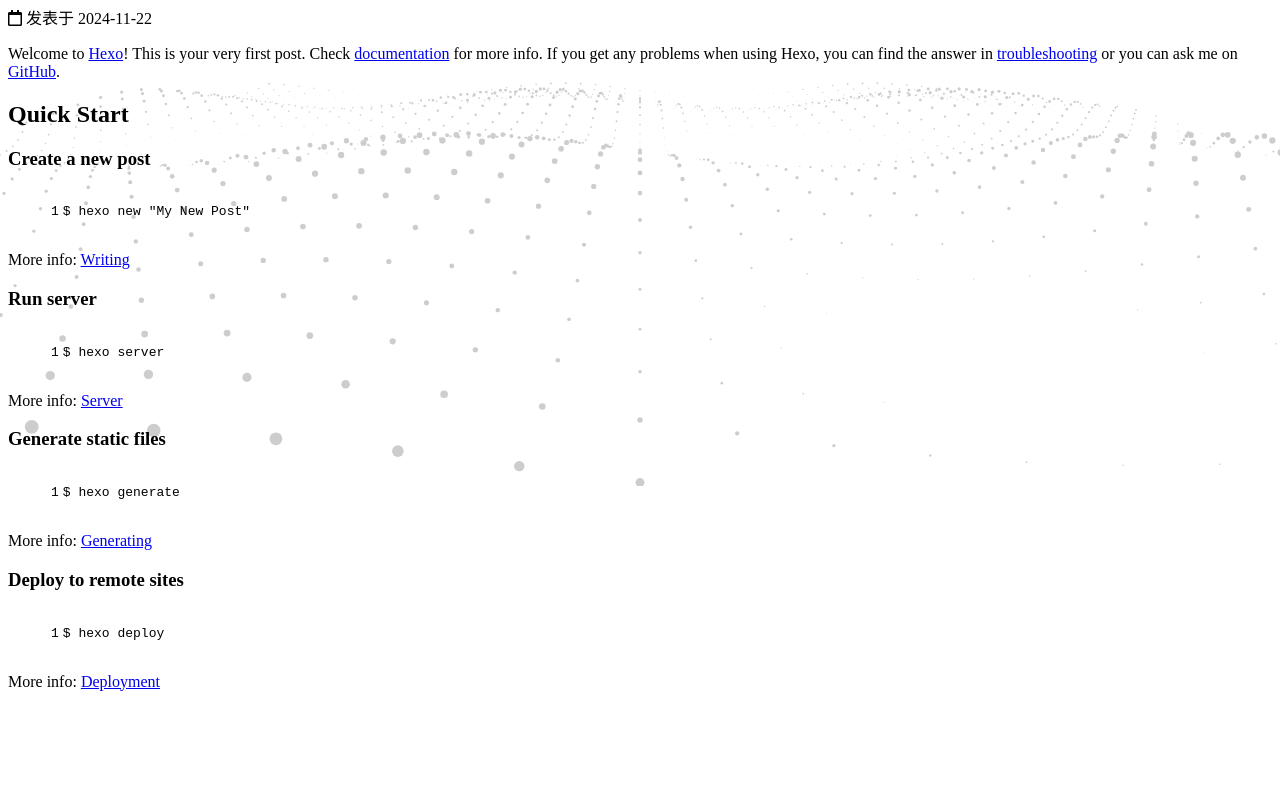
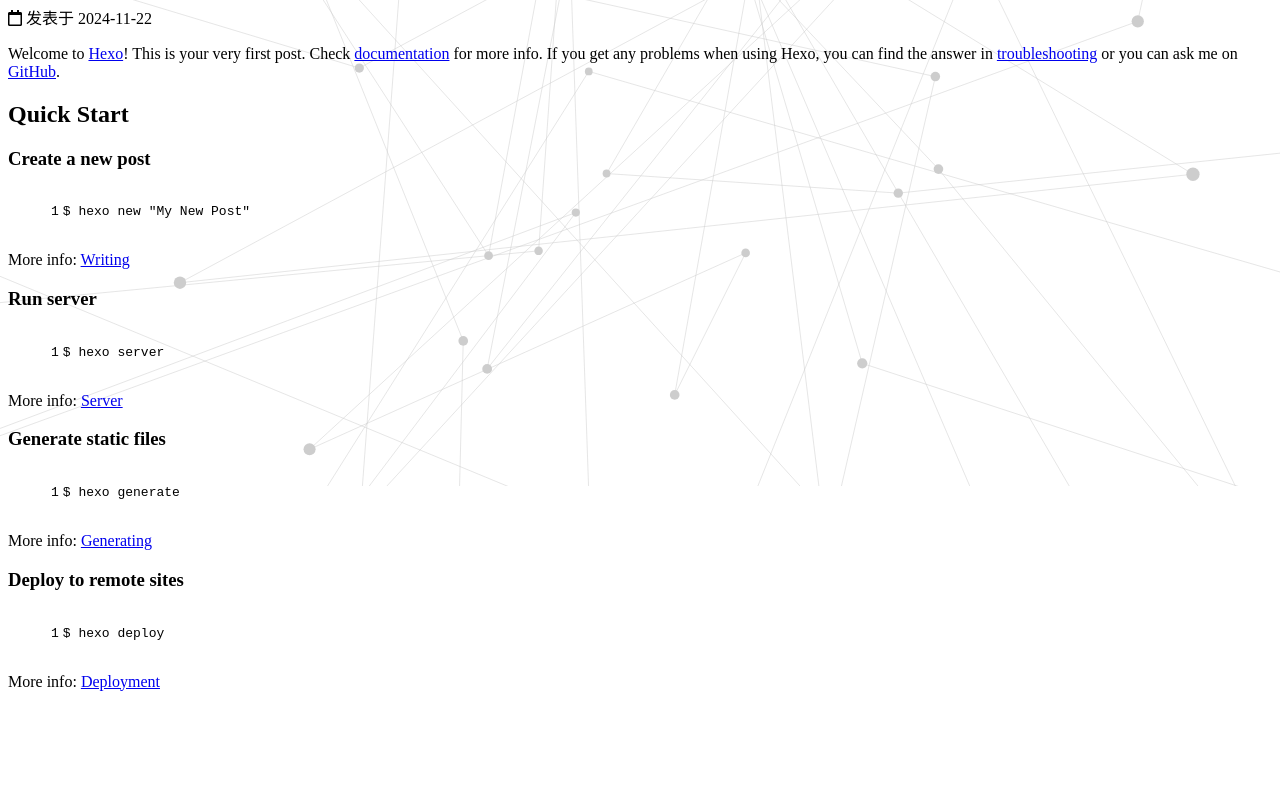
Before and after one commit to TNPoppy/TNPoppy.github.io, a plain HTML site: page 2024/11/22/hello-world/index.html in a window 1280 px wide. Shown: the part 314-1119 px from the top of the page. Drawn offline with Linux system fonts and the light colour scheme; animation ran at ten frames a second.

Commit message:
Site updated: 2024-11-25 19:44:03

```diff
--- a/2024/11/22/hello-world/index.html
+++ b/2024/11/22/hello-world/index.html
@@ -373,7 +373,7 @@
 
 
   <script defer src="/lib/three/three.min.js"></script>
-    <script defer src="/lib/three/three-waves.min.js"></script>
+    <script defer src="/lib/three/canvas_lines.min.js"></script>
 
 
 
```
Also changed, not shown: about/index.html (+1 -1 lines), archives/2024/11/index.html (+1 -1 lines), archives/2024/index.html (+1 -1 lines), archives/index.html (+1 -1 lines), categories/index.html (+1 -1 lines), index.html (+1 -1 lines), resources/index.html (+1 -1 lines), tags/index.html (+1 -1 lines), images/favicon_logosc/android-chrome-192x192.png (deleted), images/favicon_logosc/android-chrome-512x512.png (deleted), images/favicon_logosc/apple-touch-icon.png (deleted), images/favicon_logosc/favicon.ico (deleted), images/favicon_logosc/site.webmanifest (deleted).
